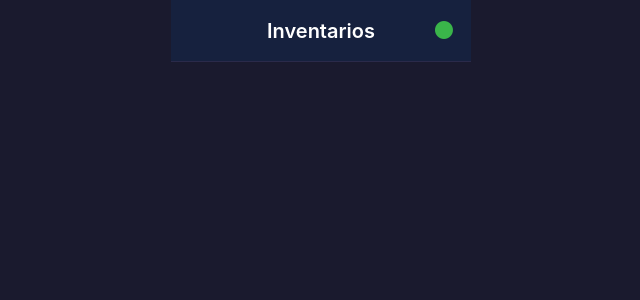
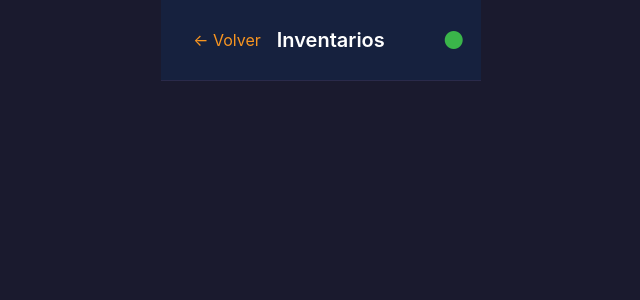
Before and after one commit to malmortiusX/lector-codigos, a React (Vite) app in the folder frontend/: page / in a window 1280 px wide. Before the commit this address had no page. Shown: the top 300 px of the page, without its empty margins (319-959 px from the left). Built offline with nearby package versions, Linux system fonts and the light colour scheme.

Commit message:
fix: update back button link to use base URL for proper navigation

```diff
--- a/frontend/src/components/Header.jsx
+++ b/frontend/src/components/Header.jsx
@@ -23,13 +23,13 @@ function Header() {
     }
   }
 
-  const showBackButton = location.pathname !== '/'
+  const showBackButton = location.pathname !== '/lector-codigos/'
 
   return (
     <header className="header">
       <div className="header-left">
         {showBackButton && (
-          <Link to="/" className="btn-back">
+          <Link to="/lector-codigos/" className="btn-back">
             ← Volver
           </Link>
         )}
```
